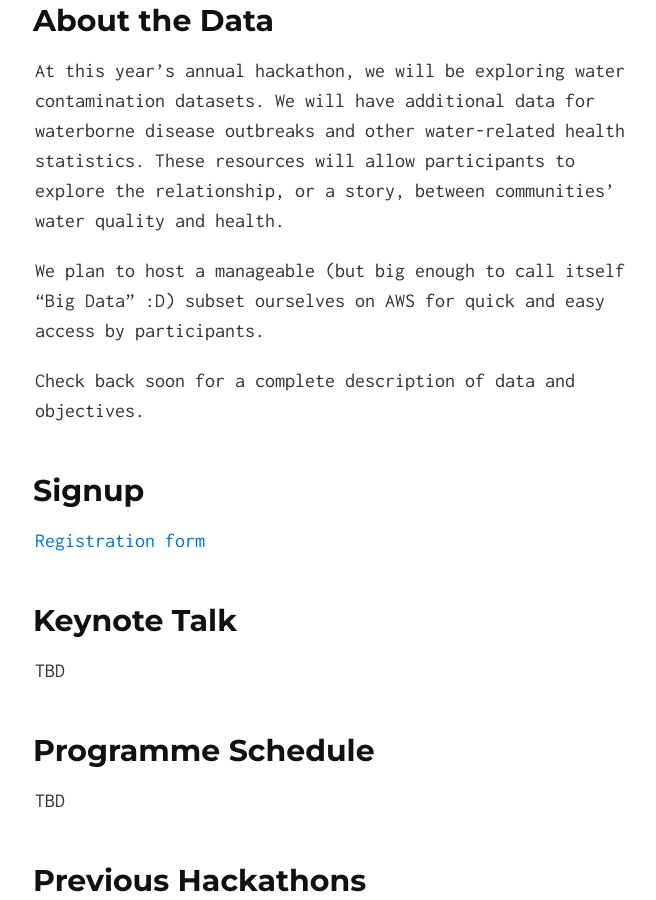
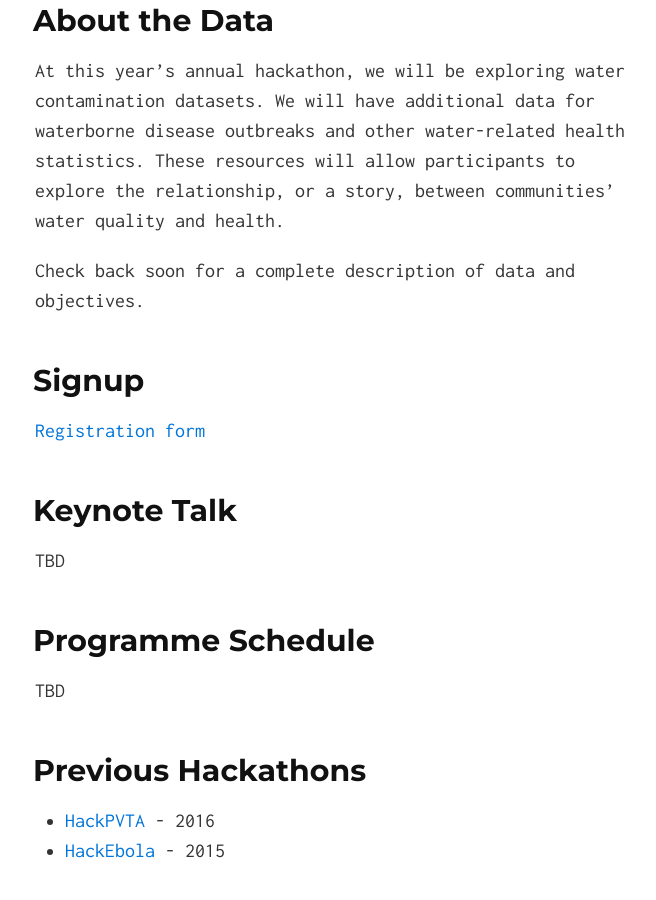
Before and after one commit to gridclub/Hack2O, a Jekyll site: the page built from index.md, in a window 1280 px wide and 900 px high, scrolled down 1014 px. Shown: the whole window, without its empty margins (305-961 px from the left). Built offline with Jekyll 4.4.1, drawn with Linux system fonts in a browser that asks for light colours; nearby versions of some CDN libraries.

Commit message:
remove AWS mention

```diff
--- a/index.md
+++ b/index.md
@@ -30,8 +30,6 @@ Location: **LGRT 1634**
 
 At this year’s annual hackathon, we will be exploring water contamination datasets. We will have additional data for waterborne disease outbreaks and other water-related health statistics. These resources will allow participants to explore the relationship, or a story, between communities’ water quality and health.
 
-We plan to host a manageable (but big enough to call itself "Big Data" :D) subset ourselves on AWS for quick and easy access by participants.
-
 Check back soon for a complete description of data and objectives.
 
 
```
